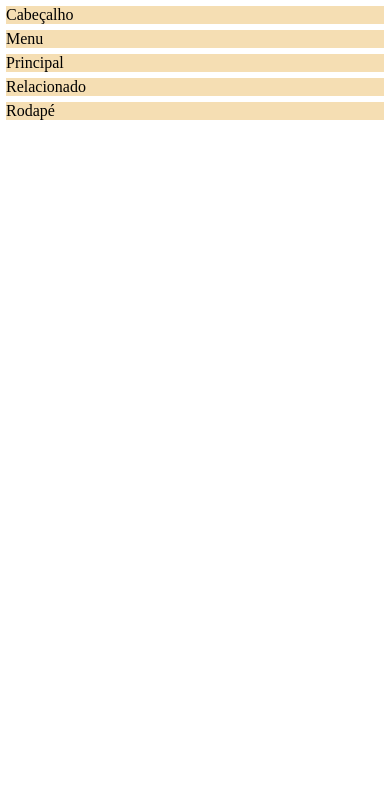
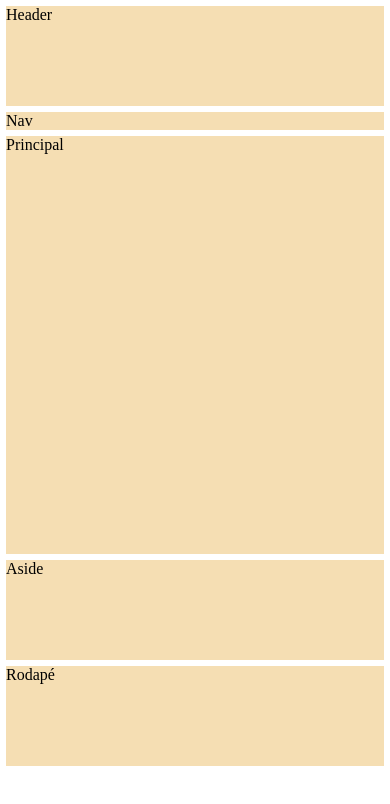
Before and after one commit to Kauandlr/Pagina, a plain HTML site: page index.html in a window 390 px wide. Drawn offline with Linux system fonts and the light colour scheme.

Commit message:
Alterações

```diff
--- a/index.html
+++ b/index.html
@@ -7,10 +7,15 @@
     <title>Página Responsiva</title>
 </head>
 <body>
-    <header>Cabeçalho</header>
-    <nav>Menu</nav>
+    <header>Header</header>
+
+    <div class="branco"></div>
+    <nav>Nav</nav>
     <main>Principal</main>
-    <aside>Relacionado</aside>
+    <div class="branco"></div>
+    <aside>Aside</aside>
+
+
     <footer>Rodapé</footer>
 </body>
 </html>
--- a/style.css
+++ b/style.css
@@ -19,20 +19,52 @@ header, nav, main, aside, footer{
 
 header{
     flex: 1 1 100vw;
+    height: 100px;
 }
 
 nav{
     flex: 1 1 200px;
 }
 
-main{
-    flex: 20 1 500px;
+.branco{
+    width: 10vw;
 }
 
 aside{
-    flex: 1 1 200px;
+    flex: 1 2 100vw;
 }
+
+main{
+    flex: 20 1 500px;
+    height: calc(100vh);
+}
+
 
 footer{
     flex: 1 1 100vw;
+    height: 100px;
 }
+
+@media only screen and (max-width: 923px) {
+    main{
+        height: calc(100vh - 330px);
+    }
+
+    aside{
+        flex: 1 1 100vw;
+        height: 100px;
+    }
+
+    .branco{
+        display: none;
+    }
+}
+
+@media only screen and (max-width: 717px){
+
+    main{
+        height: calc(100vh - 426px);
+    }
+
+
+}
```
Also changed, not shown: img/logo_unimed.png (added), img/perfil.png (added).
